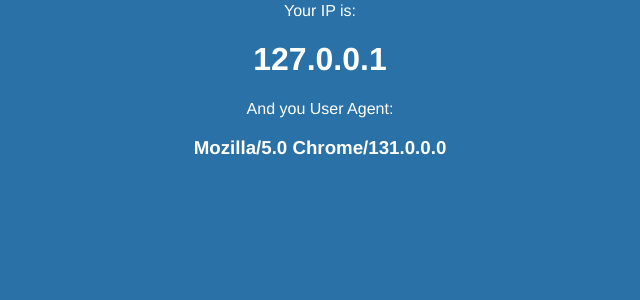
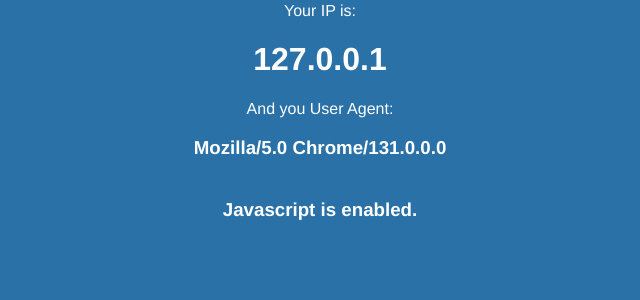
Before and after one commit to jorgegarciadev/cualesmiip, a Flask app: page / in a window 1280 px wide. Shown: the part 210-510 px from the top of the page, without its empty margins (320-960 px from the left). Run offline with Flask 2, Linux system fonts and the light colour scheme.

Commit message:
added Javascript indicator

```diff
--- a/app/static/css/styles.css
+++ b/app/static/css/styles.css
@@ -24,3 +24,7 @@ body {
     position: absolute;
     width: 90%;
 }
+
+#js {
+  margin-top: 40px;
+}
--- a/app/templates/index.html
+++ b/app/templates/index.html
@@ -16,6 +16,12 @@
       <h1>{{data.ip}}</h1>
       <p>And you User Agent:</p>
       <h3>{{data.user_agent}}<h3>
+      <h3 id="js">
+        <script type="text/javascript">
+          document.getElementById("js").innerHTML = "Javascript is enabled."
+        </script>
+        <noscript>Javascript is disabled.</noscript>
+      </h3>
     </div>
   </body>
   <!-- Les scripts olé -->
```
Also changed, not shown: 1 other file.
